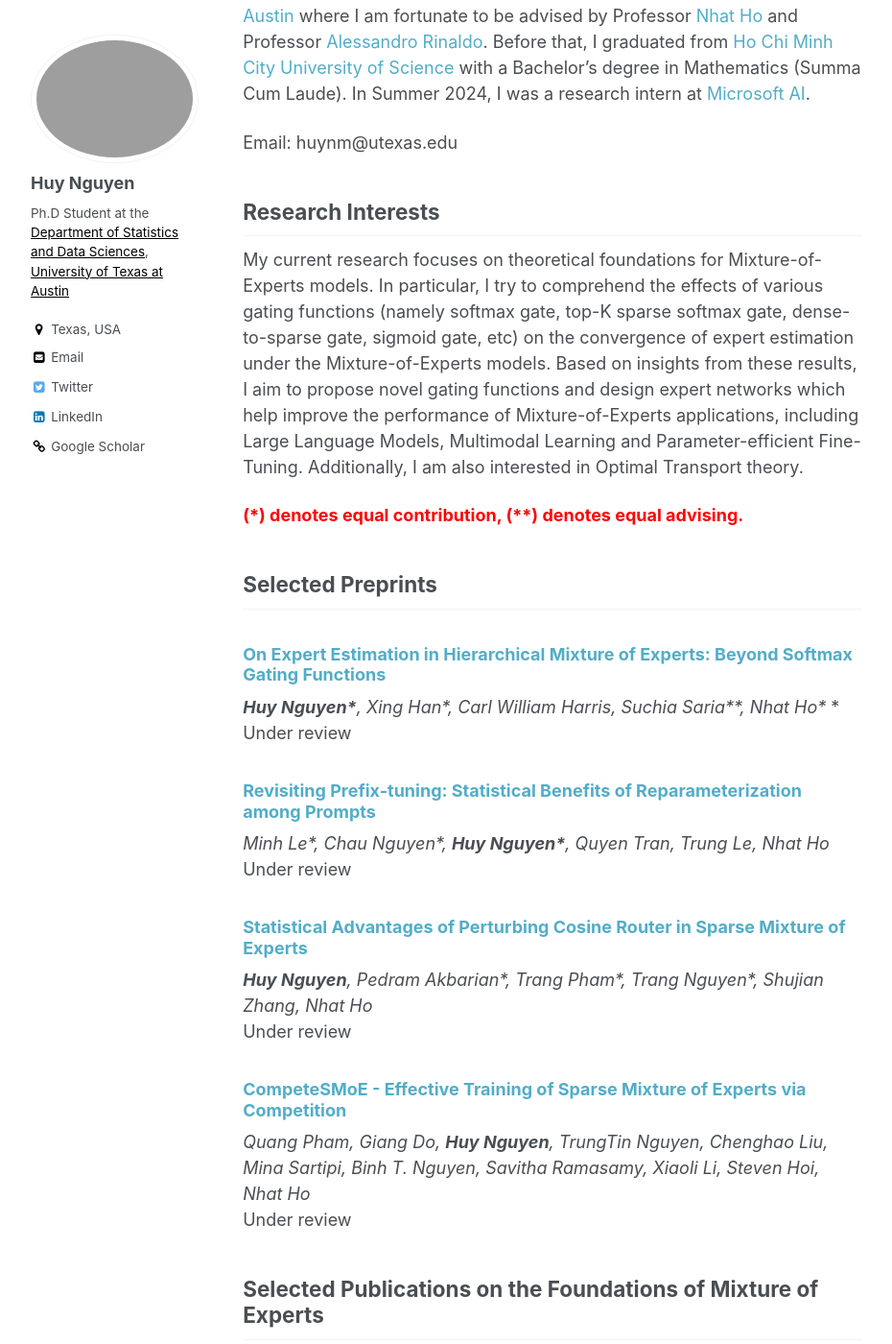
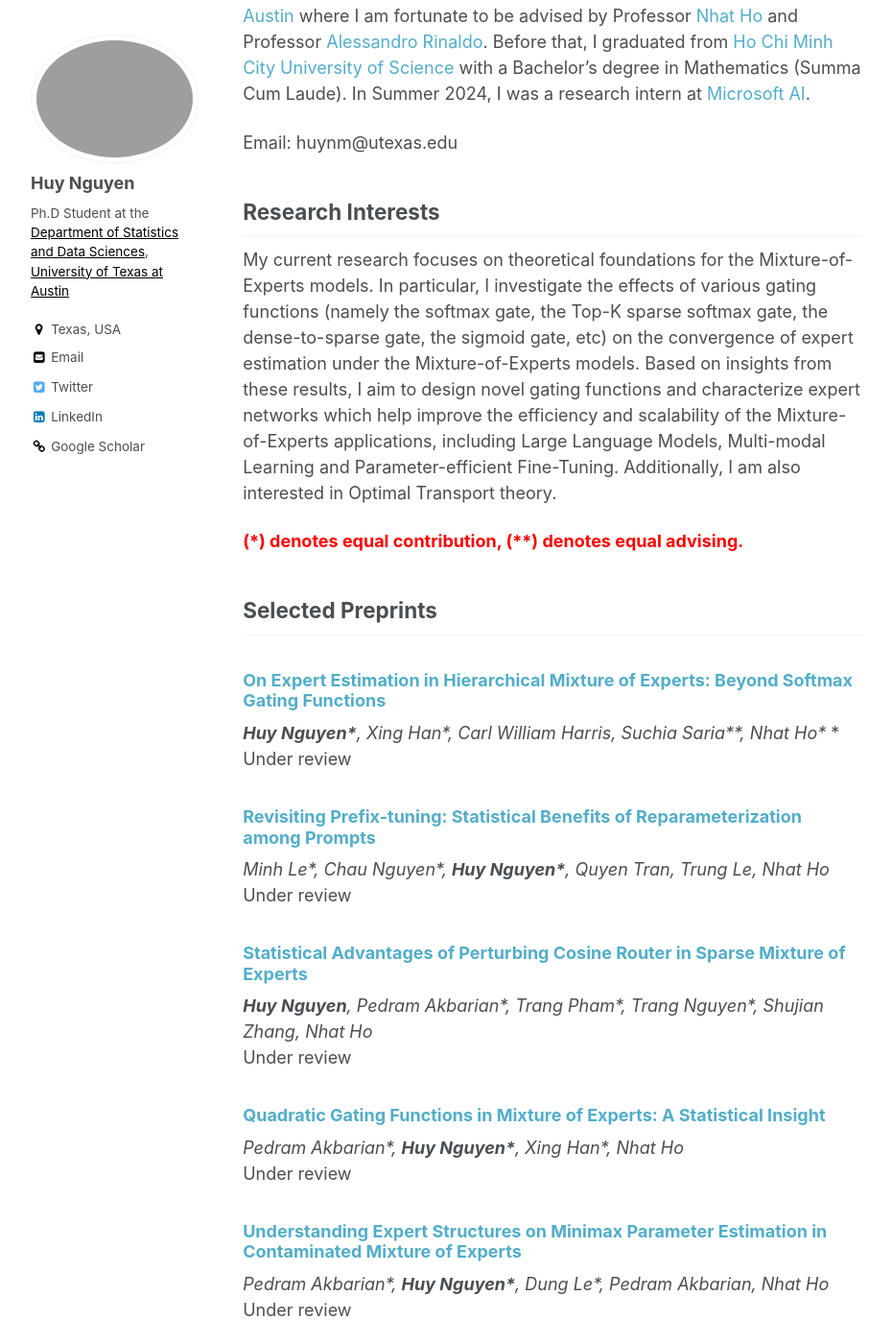
Before and after one commit to snowwhite2011/huyentrang0811.github.io, a Jekyll site: the page built from _pages/about.md, in a window 1280 px wide and 1400 px high, scrolled down 211 px. Shown: the whole window at 96% size, without its empty margins (86-1016 px from the left). Built offline with Jekyll 4.4.1, drawn with Linux system fonts in a browser that asks for light colours; some of the changed text lies outside the part shown.

Commit message:
Update about.md

```diff
--- a/_pages/about.md
+++ b/_pages/about.md
@@ -15,9 +15,10 @@ Welcome to my homepage! I'm Huy Nguyen, a third-year Ph.D student at the [Depart
 
 Email: huynm@utexas.edu
 ## Research Interests
-My current research focuses on theoretical foundations for Mixture-of-Experts models. In particular, I try to comprehend the effects of various gating functions (namely softmax gate, top-K sparse softmax gate, dense-to-sparse gate, sigmoid gate, etc) on the convergence of expert estimation under the Mixture-of-Experts models. Based on insights from these results, I aim to propose novel gating functions and design expert networks which help improve the performance of Mixture-of-Experts applications, including Large Language Models, Multimodal Learning and Parameter-efficient Fine-Tuning. Additionally, I am also interested in Optimal Transport theory.
+My current research focuses on theoretical foundations for the Mixture-of-Experts models. In particular, I investigate the effects of various gating functions (namely the softmax gate, the Top-K sparse softmax gate, the dense-to-sparse gate, the sigmoid gate, etc) on the convergence of expert estimation under the Mixture-of-Experts models. Based on insights from these results, I aim to design novel gating functions and characterize expert networks which help improve the efficiency and scalability of the Mixture-of-Experts applications, including Large Language Models, Multi-modal Learning and Parameter-efficient Fine-Tuning. Additionally, I am also interested in Optimal Transport theory.
 
 <span style="color:red"> **(\*) denotes equal contribution, (\**) denotes equal advising.** </span> <br/>
+
 ## Selected Preprints
 ### [On Expert Estimation in Hierarchical Mixture of Experts: Beyond Softmax Gating Functions](https://arxiv.org/abs/2410.02935)
 *__Huy Nguyen\*__, Xing Han\*, Carl William Harris, Suchia Saria\*\*, Nhat Ho\** *<br/>
@@ -27,6 +28,12 @@ Under review
 Under review
 ### [Statistical Advantages of Perturbing Cosine Router in Sparse Mixture of Experts](https://arxiv.org/abs/2405.14131)
 *__Huy Nguyen__, Pedram Akbarian\*, Trang Pham\*, Trang Nguyen\*, Shujian Zhang, Nhat Ho*<br/>
+Under review
+### [Quadratic Gating Functions in Mixture of Experts: A Statistical Insight](https://arxiv.org/abs/2410.11222)
+*Pedram Akbarian\*, __Huy Nguyen\*__,  Xing Han\*, Nhat Ho*<br/>
+Under review
+### [Understanding Expert Structures on Minimax Parameter Estimation in Contaminated Mixture of Experts](https://arxiv.org/abs/2410.12258)
+*Pedram Akbarian\*, __Huy Nguyen\*__, Dung Le\*, Pedram Akbarian, Nhat Ho*<br/>
 Under review
 ### [CompeteSMoE - Effective Training of Sparse Mixture of Experts via Competition](https://arxiv.org/abs/2402.02526)
 *Quang Pham, Giang Do, __Huy Nguyen__, TrungTin Nguyen, Chenghao Liu, Mina Sartipi, Binh T. Nguyen, Savitha Ramasamy, Xiaoli Li, Steven Hoi, Nhat Ho*<br/>
@@ -78,6 +85,7 @@ In AISTATS, 2022.
 Advances in NeurIPS, 2021.
 
 ## Recent News
+- **[Oct 2024]** Four new papers on Mixture of Experts are out, [[1](https://arxiv.org/abs/2410.02935)], [[2](https://arxiv.org/abs/2410.02200)], [[3](https://arxiv.org/abs/2410.11222)] and [[4](https://arxiv.org/abs/2410.12258)].
 - **[Sep 2024]** Three papers on Mixture of Experts, [[1](https://arxiv.org/abs/2405.13997)], [[2](https://arxiv.org/abs/2402.03226)] and [[3](https://arxiv.org/abs/2405.14124)], are accepted to NeurIPS 2024.
 - **[May 2024]** I start my research internship at Microsoft AI where I will work on the applications of Mixture of Experts in Large Language Models.
 - **[May 2024]** Three new papers on Mixture of Experts [[1](https://arxiv.org/abs/2405.13997)], [[2](https://arxiv.org/abs/2405.14131)] and [[3](https://arxiv.org/abs/2405.14124)] are out!
```
